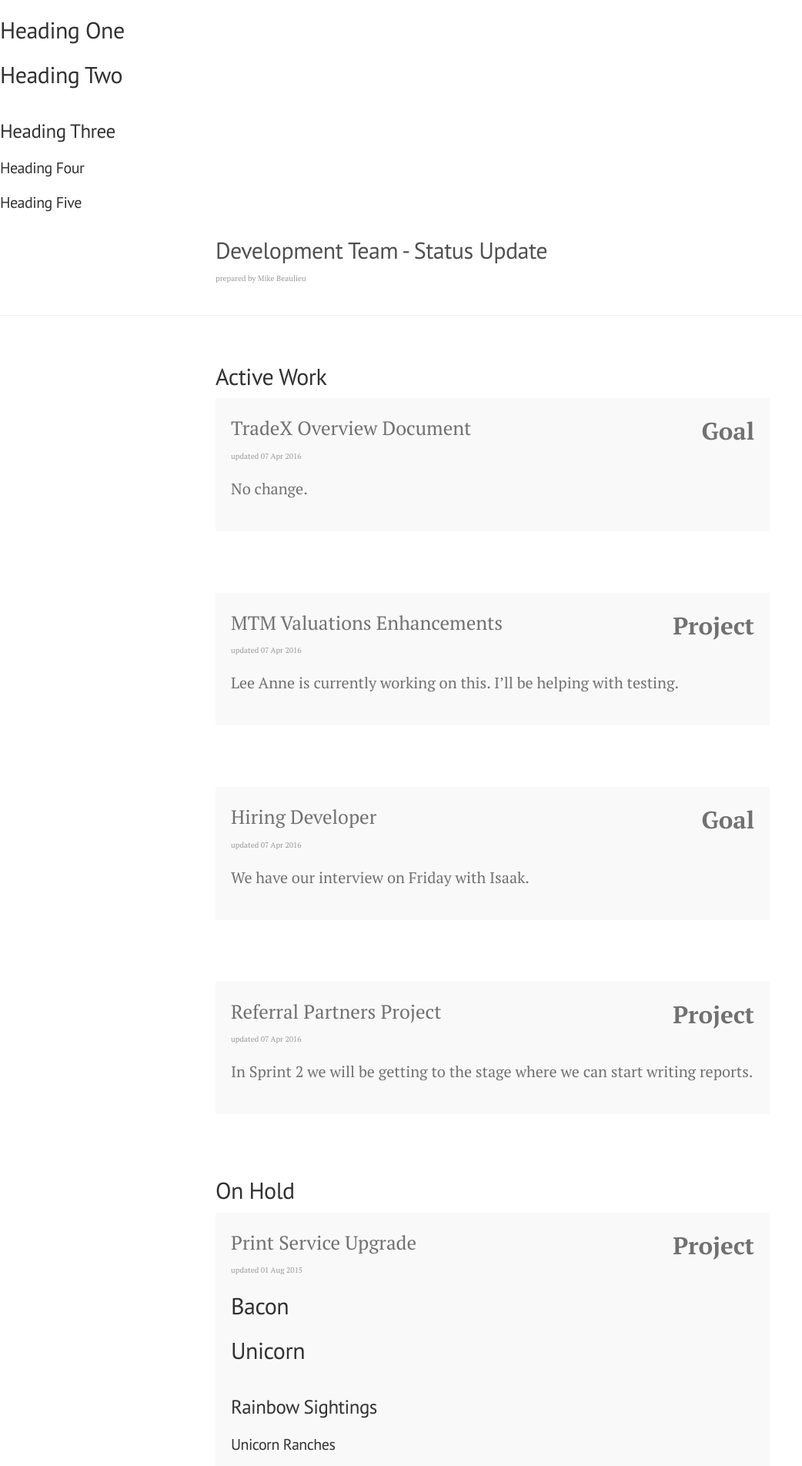
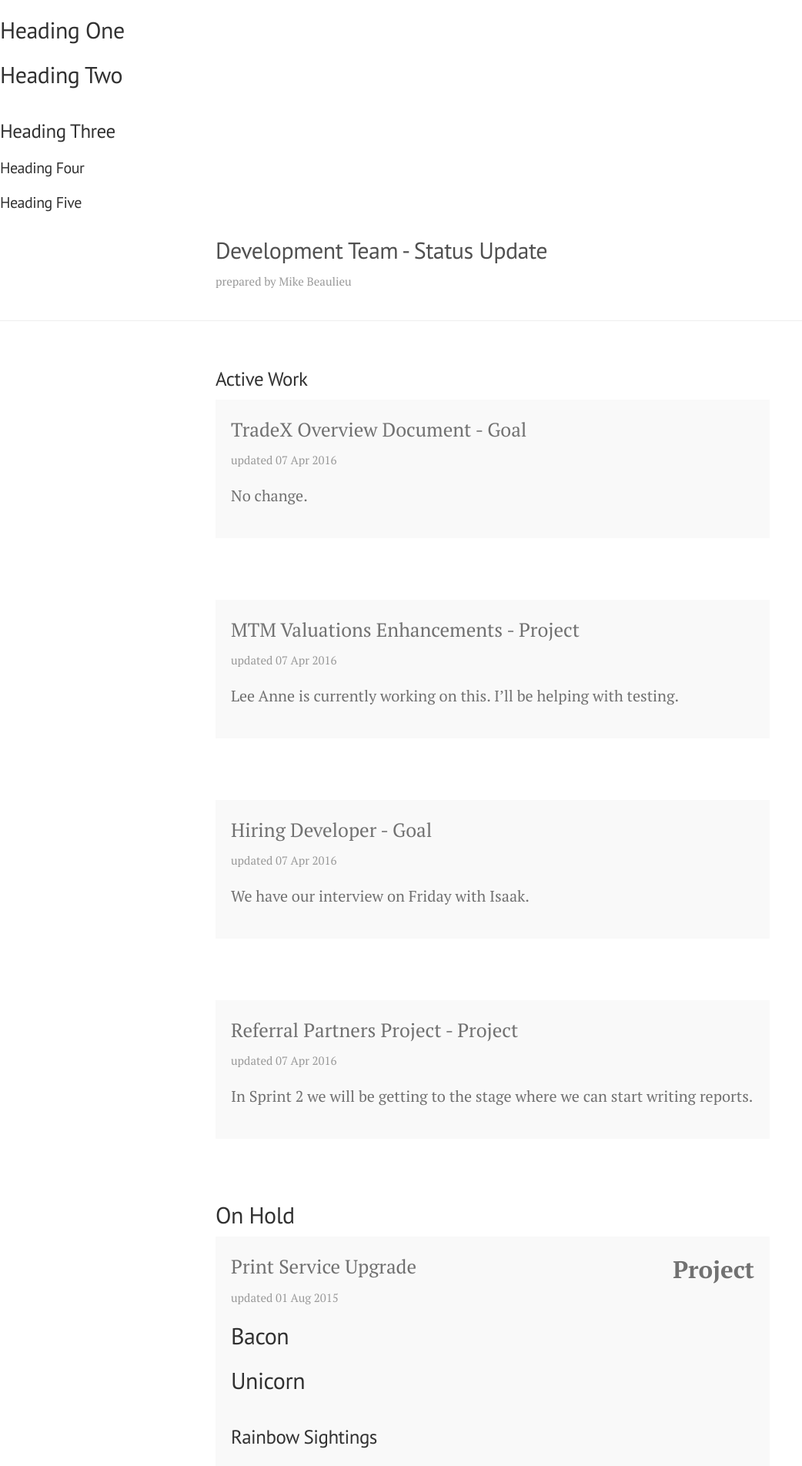
Before and after one commit to ezrider/photo-blog, a Jekyll site: the page built from StatusUpdate.html, in a window 1280 px wide. Shown: the top 1904 px of the page at 77% size, without its empty margins (0-1042 px from the left). Built offline with Jekyll 4.4.1, drawn with Linux system fonts in a browser that asks for light colours.

Commit message:
Minor changes to font

```diff
--- a/StatusUpdate.html
+++ b/StatusUpdate.html
@@ -4,7 +4,7 @@ title: Development Team Status Update
 ---
 
 <div class="posts">
-<h2>Active Work</h2>
+<h3>Active Work</h3>
   {% for post in site.statusupdates %}
   <div class="post">
     {% if post.status == "onhold" %}
@@ -12,8 +12,8 @@ title: Development Team Status Update
    {% endif %}
 <div class="message">
     <div class="status-title">
-        {{ post.title }}
-         <span class="status-type"  style="float: right">{{ post.type }}</span>
+        {{ post.title }} - {{ post.type }}
+
     </div>
 
     <span class="status-date">updated {{ post.date | date_to_string }}</span>
--- a/public/css/lanyon.css
+++ b/public/css/lanyon.css
@@ -370,6 +370,7 @@ a.sidebar-nav-item:focus {
   margin-top: 0;
  font-size: 1.25em;
  font-weight: bold;
+
 }
 /* status data line below post title */
 .status-date {
@@ -377,7 +378,7 @@ a.sidebar-nav-item:focus {
   margin-top: 0.5rem;
   margin-bottom: 1rem;
   color: #9a9a9a;
-  font-size: .5rem;
+  font-size: .75rem;
 }
 
 
```
